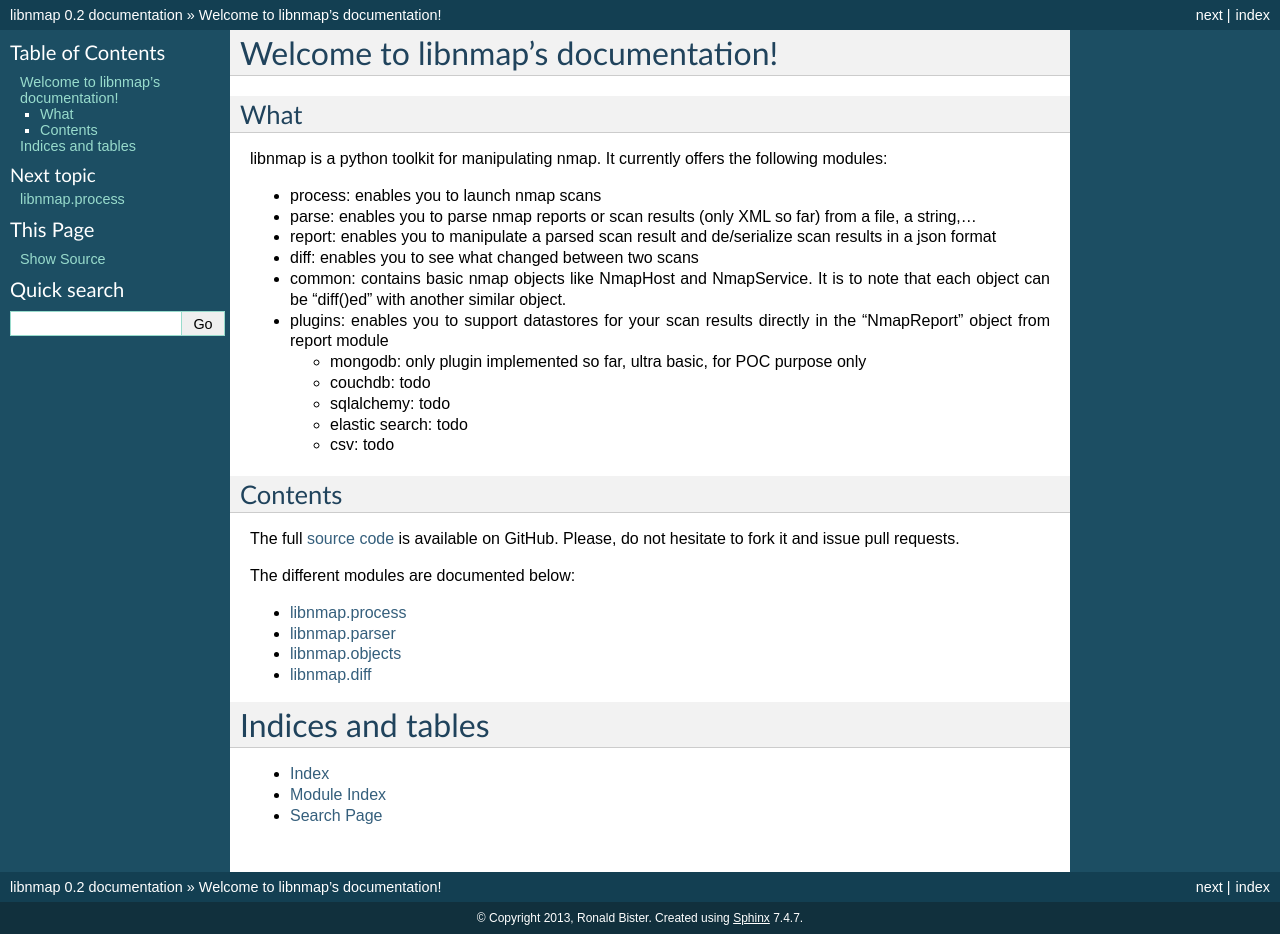
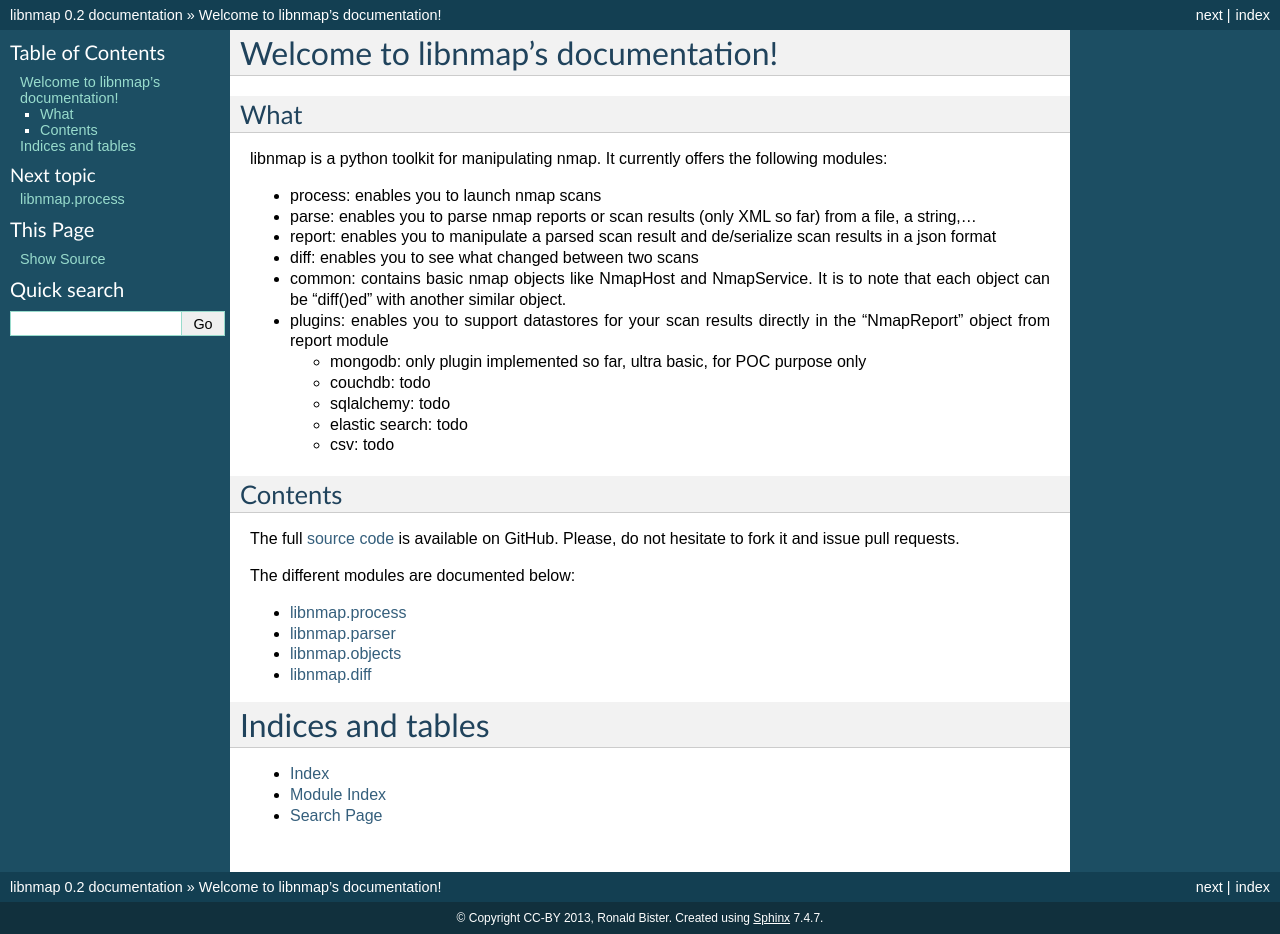
Before and after one commit to savon-noir/python-libnmap, a Sphinx documentation site: the page built from docs/index.rst, in a window 1280 px wide. Built offline with Sphinx 7.4.7, drawn with Linux system fonts in a browser that asks for light colours.

```diff
--- a/docs/conf.py
+++ b/docs/conf.py
@@ -41,7 +41,7 @@ master_doc = 'index'
 
 # General information about the project.
 project = u'libnmap'
-copyright = u'2013, Ronald Bister'
+copyright = u'CC-BY 2013, Ronald Bister'
 
 # The version info for the project you're documenting, acts as replacement for
 # |version| and |release|, also used in various other places throughout the
```
